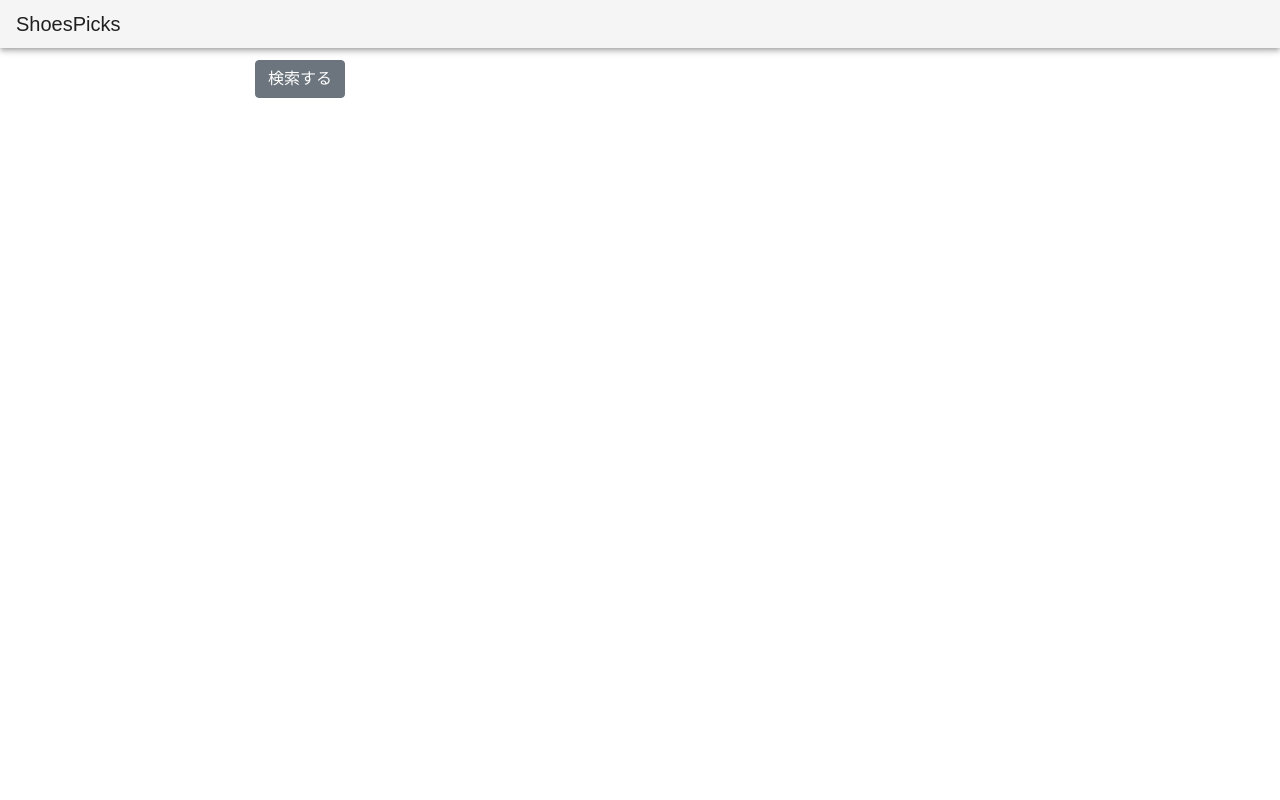
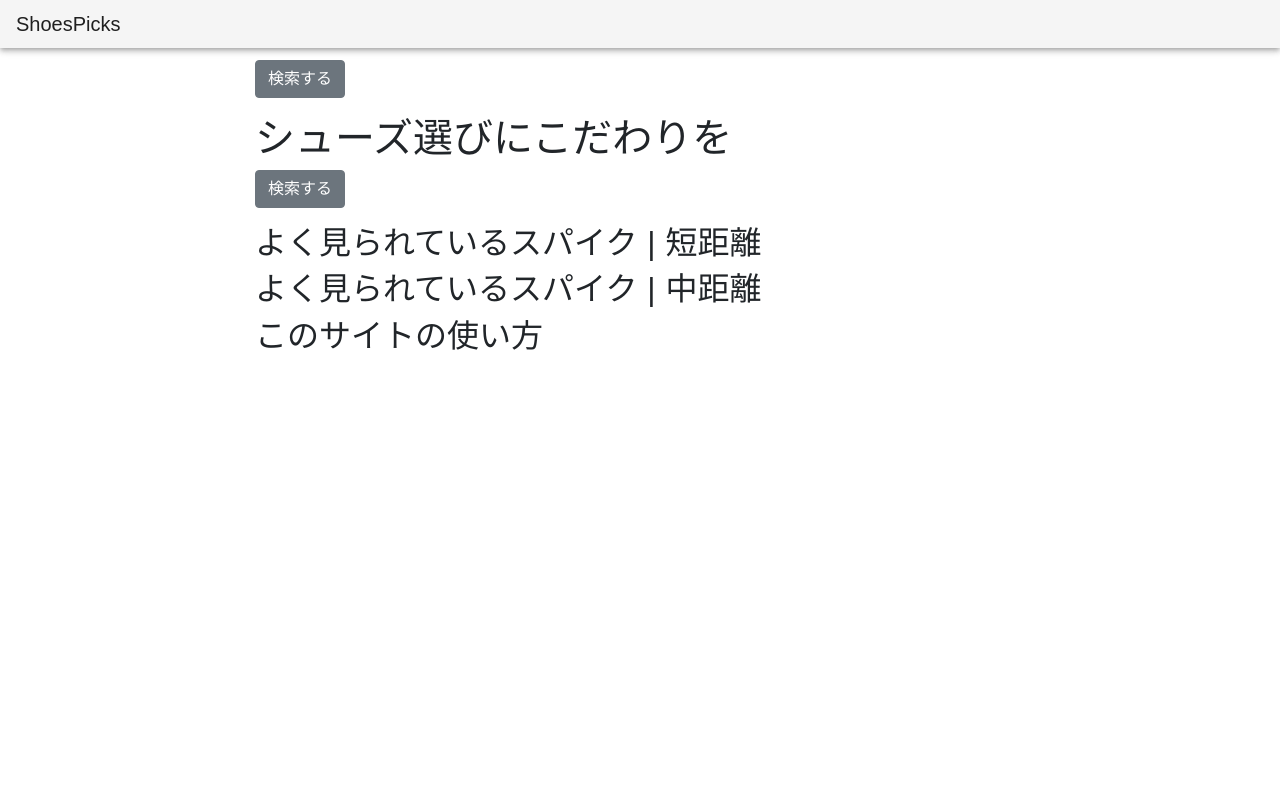
Before and after one commit to shoespicks/shoespicks, a Nuxt app: page / in a window 1280 px wide. Shown: the top 800 px of the page. Built offline with nearby package versions, Linux system fonts and the light colour scheme.

Commit message:
Topページ追加　やり方メモ
初日は全体像のメモ　やり方考えてた

```diff
--- a/pages/index.vue
+++ b/pages/index.vue
@@ -3,6 +3,33 @@
     <p @click="$nuxt.$router.push('spikeSearch')">
       <b-btn>検索する</b-btn>
     </p>
+
+    <section class="topView">
+      <h1>シューズ選びにこだわりを</h1>
+    </section>
+
+    <section class="topSearchBar">
+      <!-- やり方 -->
+      <!-- 検索バーと同じ作り方でできそう。検索ボタン押した後は、spikeSearch.vueに跳ぶ（スパイク一覧ページ） -->
+      <p @click="$nuxt.$router.push('spikeSearch')">
+        <b-btn>検索する</b-btn>
+      </p>
+    </section>
+
+    <section class="commonlySeen">
+      <!-- やりかた -->
+      <!-- よく検索されているスパイクを上位５つくらい表示する
+      おそらくsys.date　的なやつで検索履歴に残っているやつでできる気がする -->
+      <h2>よく見られているスパイク | 短距離</h2>
+      <h2>よく見られているスパイク | 中距離</h2>
+
+    </section>
+
+    <section class="howToUse">
+      <h2>このサイトの使い方</h2>
+      <!-- ただのHTML -->
+    </section>
+
   </div>
 </template>
 
```
